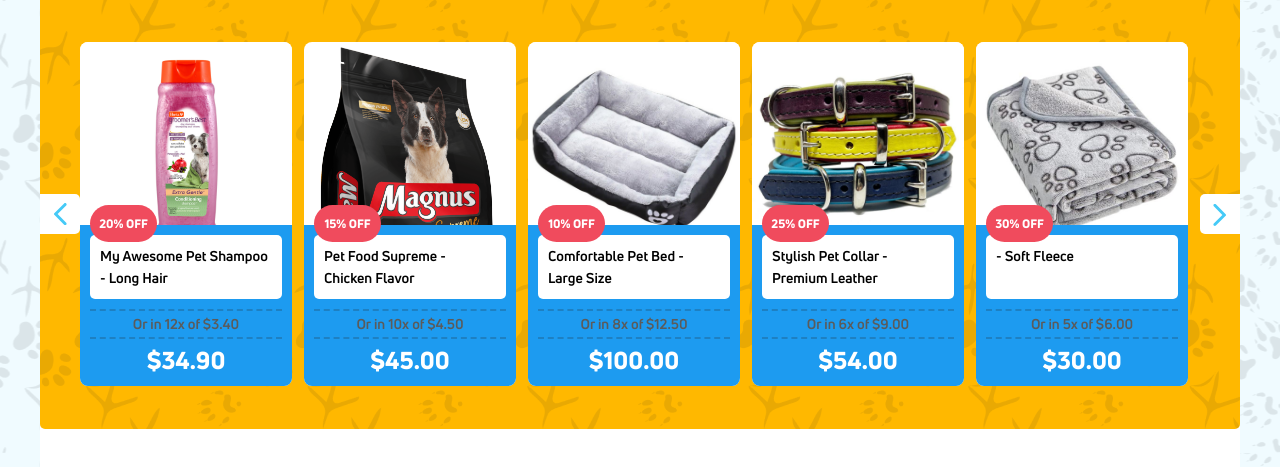
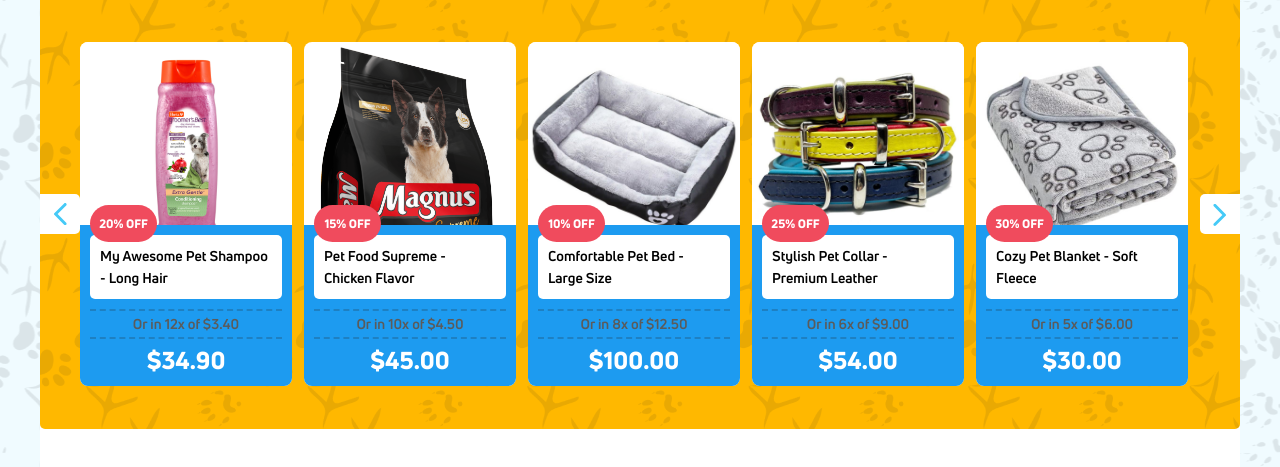
Before and after one commit to phdmhenrique/Petshop, a PHP site: page /view/index.php in a window 1280 px wide. Shown: the part 2225-2692 px from the top of the page. Run offline with PHP 8.4, Linux system fonts and the light colour scheme; some libraries are stand-ins or nearby versions.

Commit message:
Card de Produto editado.

```diff
--- a/view/blades/more-recommended-products.php
+++ b/view/blades/more-recommended-products.php
@@ -314,7 +314,7 @@
             </label>
 
             <label>
-              <input type=" radio" name="tamanho" value="Medium" />
+              <input type="radio" name="tamanho" value="Medium" />
               <span class="btn">Medium</span>
             </label>
 
--- a/view/blades/special-oferts__cards.php
+++ b/view/blades/special-oferts__cards.php
@@ -291,9 +291,7 @@
                         <div class="sobre-card">
                             <div class="info-card">
                                 <div class="sobre-produto">
-
-
-                                - Soft Fleece
+                                Cozy Pet Blanket - Soft Fleece
                                 </div>
                                 <div class="preco">
                                     <p class="parcelas">Or in 5x of $6.00</p>
@@ -327,7 +325,7 @@
                                         </label>
 
                                         <label>
-                                            <input type=" radio" name="tamanho" value="Medium" />
+                                            <input type="radio" name="tamanho" value="Medium" />
                                             <span class="btn">Medium</span>
                                         </label>
 
```
